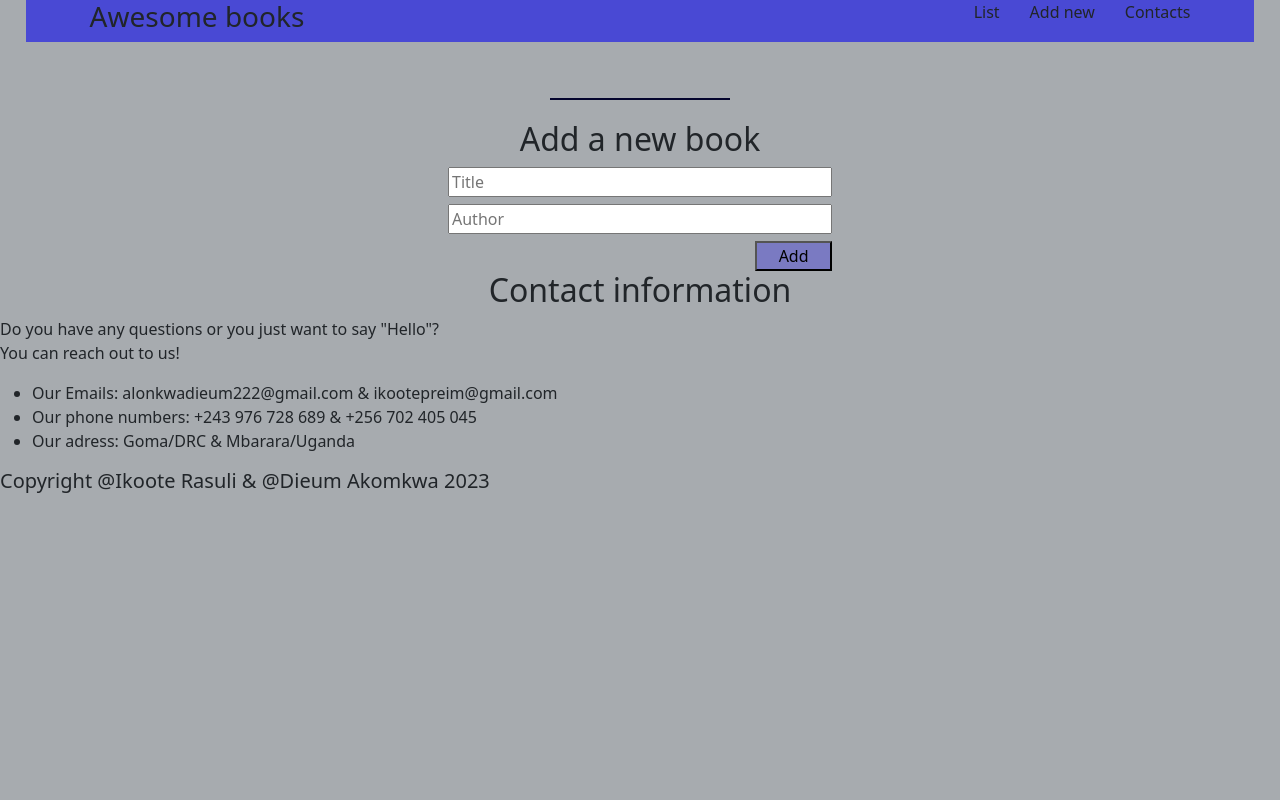
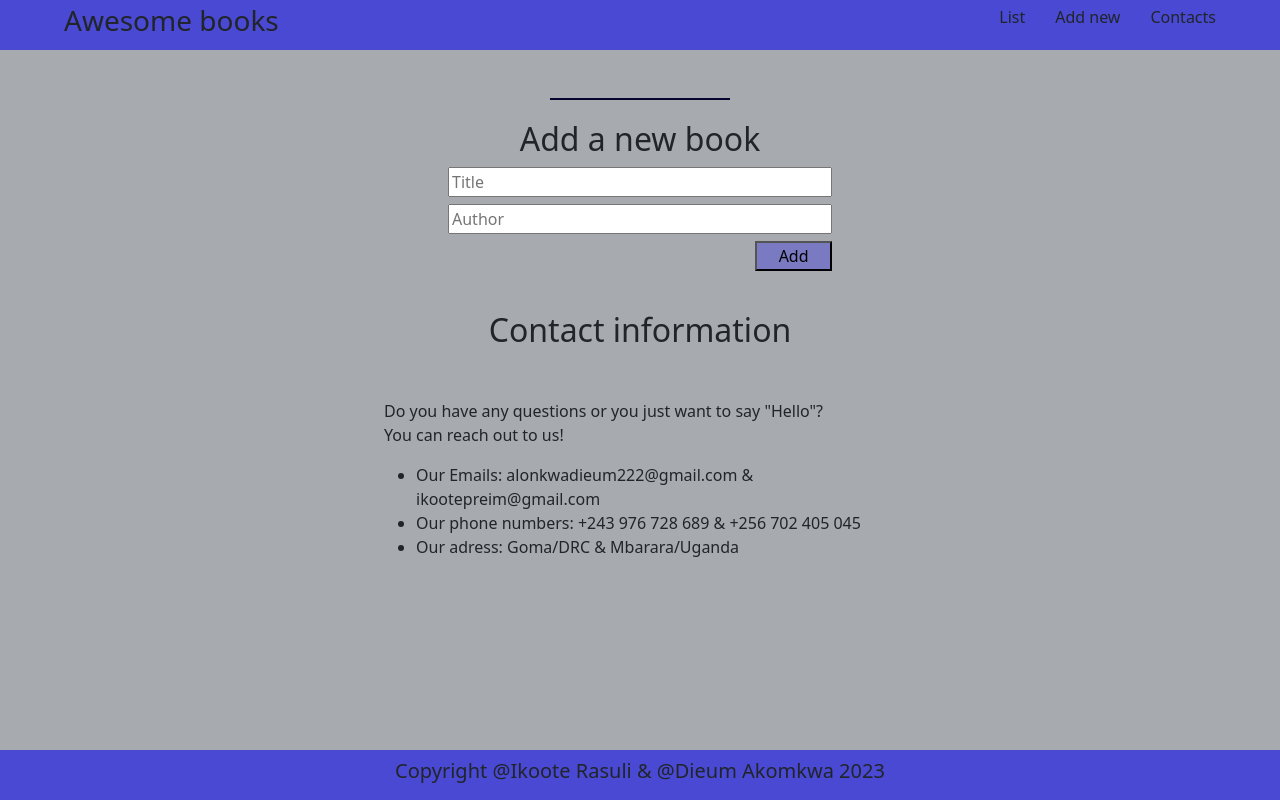
Before and after one commit to ikoote1/Awesome-Books, a website: page index.html in a window 1280 px wide. Drawn offline with nearby package versions, Linux system fonts and the light colour scheme.

Commit message:
Style the footer and the contact section

```diff
--- a/style.css
+++ b/style.css
@@ -17,14 +17,14 @@ body {
 }
 .nav-bar-list{
   background-color: #4949d4;
-  width: 96%;
   display: flex;
   flex-direction: row;
   justify-content: space-between;
   border: #000;
   position: relative;
-  left: 2%;
-  padding: 0% 5% 0% 5%;
+  padding: 0 5%;
+  height: 50px;
+  align-items: center;
 }
 
 .nav-list{
@@ -33,6 +33,7 @@ body {
   flex-direction: row;
   float: right;
   gap: 30px;
+  /* align-items: center; */
 }
 
 tr {
@@ -87,11 +88,30 @@ h2 {
   left: 65%;
   background-color: #7a7ac2;
 }
-.foober-bar{
-  border: #000;
-  width: 98%;
-  position: relative;
-  left: 1%;
+
+/* contact section */
+
+.contact-section {
+  align-items: center;
+  margin: 40px 30%;
+}
+
+.contact-paragraph{
+  margin-top: 50px;
+}
+
+/* footer */
+
+footer {
+  bottom: 0;
+  left: 0;
+  right: 0;
+  background-color: #4949d4;
+  display: flex;
+  position: fixed;
+  height: 50px;
+  align-items: center;
+  justify-content: center;
 }
 
 @media (min-width: 790px) {
```
